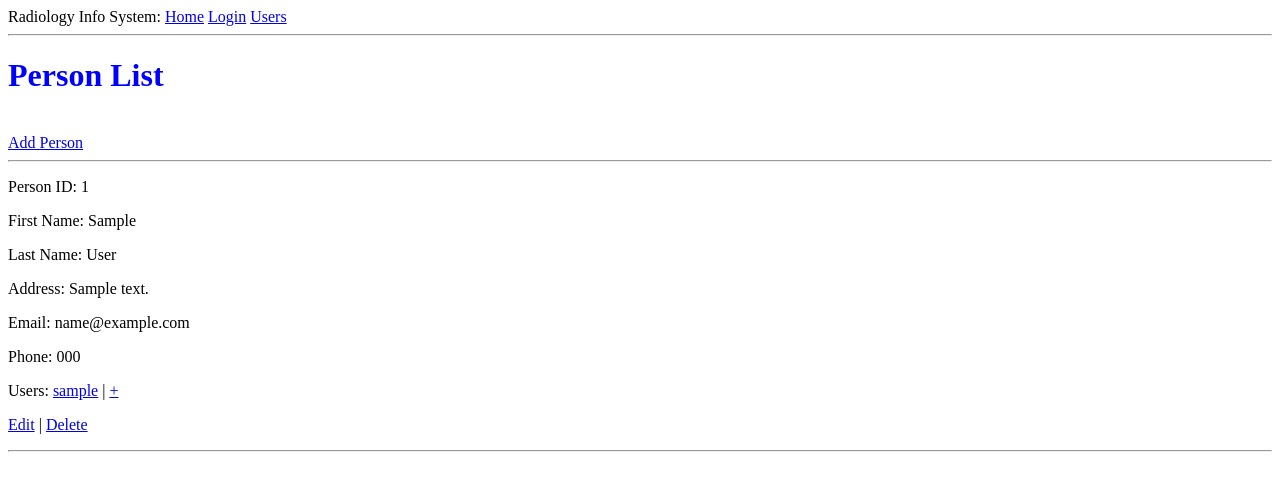
After one commit to MarkGalloway/RIS, a Flask app: page /list_persons in a window 1280 px wide. The commit adds this page. Shown: the top 491 px of the page. Run offline with Flask 2, Linux system fonts and the light colour scheme; tables that the repository leaves empty hold one stand-in row (values such as "Sample post").

Commit message:
Can add, edit, delete persons. Can add users to persons. Refactored common form input into macro. Genericized edit_user and edit_person a bit more to handle adding or editing. Made generic delete warning for deleting person or user (or anything really). Other stuff I am forgetting.

```diff
--- a/app/templates/delete_user.html
+++ b/app/templates/delete_warning.html
@@ -2,9 +2,9 @@
 {% extends "base.html" %}
 
 {% block content %}
-  <h1>Delete User: {{ form.user_name.data }} </h1>
+  <h1>Delete {{ objType }}: {{ objId }} </h1>
     Are you sure?<br>
-  <form action="" method="post" name="delete_user">
+  <form action="" method="post" name=viewMethod>
       {{ form.hidden_tag() }}
       <p><input type="submit" value="Delete"></p>
   </form>
--- /dev/null
+++ b/app/templates/list_persons.html
@@ -0,0 +1,41 @@
+<!-- extend from base layout -->
+{% extends "base.html" %}
+
+{% block content %}
+  <h1>Person List</h1><br>
+    <a href="{{ url_for('add_person') }}">Add Person</a>
+    <hr>
+    {% for person in persons %}
+        <p>
+            Person ID: {{ person.person_id }}
+        </p>
+        <p>
+            First Name: {{ person.first_name }}
+        </p>
+        <p>
+            Last Name: {{ person.last_name }}
+        </p>
+        <p>
+            Address: {{ person.address }}
+        </p>
+        <p>
+            Email: {{ person.email }}
+        </p>
+        <p>
+            Phone: {{ person.phone }}
+        </p>
+        <p>
+            Users:
+            {% for user in person.users %}
+                <a href="{{ url_for('edit_user', userName=user.user_name) }}">
+                    {{ user.user_name }}</a>
+            {% endfor %}
+            | <a href="{{ url_for('add_user', personId=person.person_id) }}">+</a>
+        </p>
+        <p>
+            <a href="{{ url_for('edit_person', personId=person.person_id) }}">Edit</a>
+            | <a href="{{ url_for('delete_person', personId=person.person_id) }}">Delete</a>
+        </p>
+        <hr>
+    {% endfor %}
+{% endblock %}
--- a/app/views/user_management_views.py
+++ b/app/views/user_management_views.py
@@ -1,18 +1,30 @@
 from datetime import date
 from flask import render_template, flash, redirect, url_for
 from app import app, db, models
-from app.forms.user_management import UserForm
+from app.forms.user_management import UserForm, PersonForm
 
 
 @app.route('/user_management')
 def user_management():
+    return render_template('user_management.html')
+
+
+@app.route('/list_users')
+def list_users():
     users = models.User.query.all()
     return render_template('list_users.html', users=users)
 
 
+@app.route('/list_persons')
+def list_persons():
+    persons = models.Person.query.all()
+    return render_template('list_persons.html', persons=persons)
+
+
 @app.route('/add_user', methods=['GET', 'POST'])
-def add_user():
-    form = UserForm()
+@app.route('/add_user/<personId>', methods=['GET', 'POST'])
+def add_user(personId=None):
+    form = UserForm(person_id=personId)
     if form.validate_on_submit():
         user = models.User()
         form.populate_obj(user)
@@ -22,6 +34,20 @@ def add_user():
         flash(u'Data has been saved for User {}'.format(form.user_name.data))
         return redirect(url_for('user_management'))
     return render_template('edit_user.html', form=form, actionName="Add")
+
+
+@app.route('/add_person', methods=['GET', 'POST'])
+def add_person():
+    form = PersonForm()
+    if form.validate_on_submit():
+        person = models.Person()
+        form.populate_obj(person)
+        db.session.add(person)
+        db.session.commit()
+        flash(u'Data has been saved for Person {} {}'.format(form.first_name.data,
+                                                             form.last_name.data))
+        return redirect(url_for('user_management'))
+    return render_template('edit_person.html', form=form, actionName="Add")
 
 
 @app.route('/edit_user/<userName>', methods=['GET', 'POST'])
@@ -41,6 +67,20 @@ def edit_user(userName):
         form.person_id.data = user.person_id
     return render_template('edit_user.html', form=form, actionName="Edit")
 
+
+@app.route('/edit_person/<personId>', methods=['GET', 'POST'])
+def edit_person(personId):
+    person = models.Person.query.get_or_404(personId)
+    form = PersonForm(obj=person)
+    if form.validate_on_submit():
+        form.populate_obj(person)
+        db.session.commit()
+        flash(u'Data has been saved for Person {} {}'.format(form.first_name.data,
+                                                             form.last_name.data))
+        return redirect(url_for('user_management'))
+    return render_template('edit_person.html', form=form, actionName="Edit")
+
+
 @app.route('/delete_user/<userName>', methods=['GET', 'POST'])
 def delete_user(userName):
     user = models.User.query.get_or_404(userName)
@@ -50,4 +90,22 @@ def delete_user(userName):
         db.session.commit()
         flash(u'{} has been deleted'.format(userName))
         return redirect(url_for('user_management'))
-    return render_template('delete_user.html', form=form)
+    return render_template('delete_warning.html',
+                           form=form,
+                           objType="User",
+                           objId=userName)
+
+
+@app.route('/delete_person/<personId>', methods=['GET', 'POST'])
+def delete_person(personId):
+    person = models.Person.query.get_or_404(personId)
+    form = PersonForm(obj=person)
+    if form.is_submitted():
+        db.session.delete(person)
+        db.session.commit()
+        flash(u'{} has been deleted'.format(personId))
+        return redirect(url_for('user_management'))
+    return render_template('delete_warning.html',
+                           form=form,
+                           objType="Person",
+                           objId=personId)
```
Also changed, not shown: app/forms/user_management.py (+8 -0 lines), app/templates/edit_person.html (added, +17 -0 lines), app/templates/edit_user.html (+5 -21 lines), app/templates/macros.html (added, +9 -0 lines), app/templates/user_management.html (added, +8 -0 lines).
